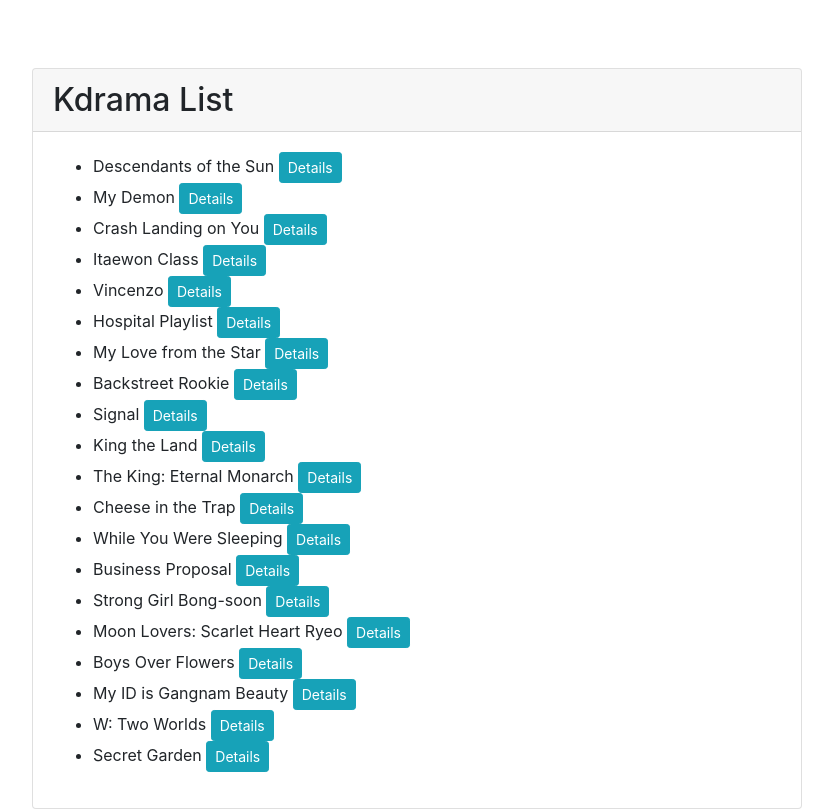
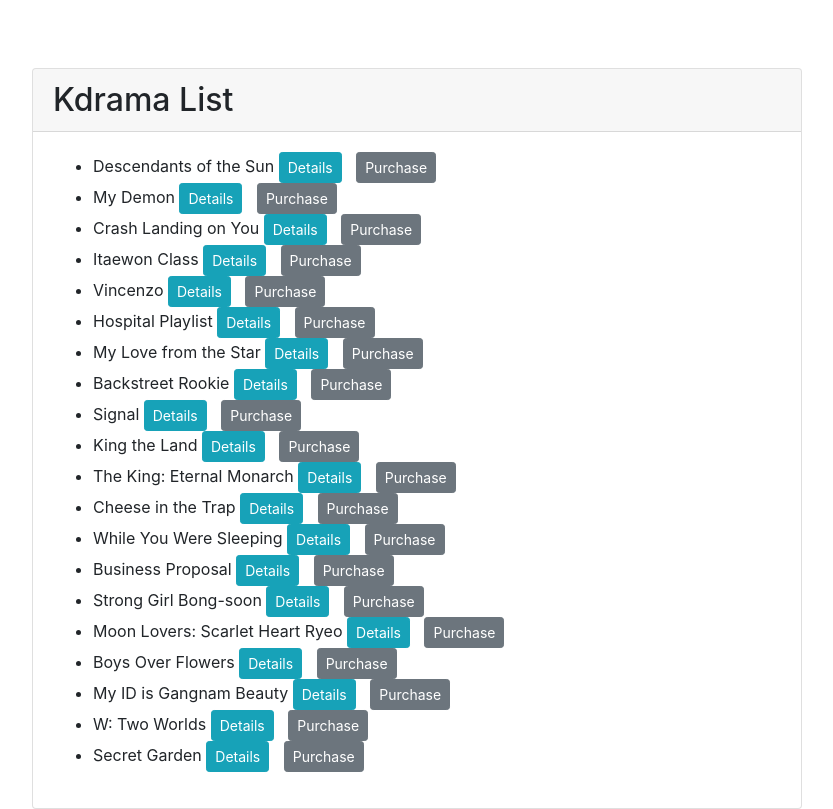
Before and after one commit to ChenxiLinIS/IS4460_Final, a Django app: page /kdrama/kdrama_list/ in a window 1280 px wide. Shown: the whole page, without its empty margins (223-1056 px from the left). Run offline with Django 5.2, Linux system fonts and the light colour scheme; a user stored in the database is signed in; data comes from the database, SQL or seed files in the repository; some libraries are stand-ins or nearby versions.

Commit message:
Update kdrama_list.html

```diff
--- a/final/kdrama/templates/kdrama/kdrama_list.html
+++ b/final/kdrama/templates/kdrama/kdrama_list.html
@@ -15,6 +15,7 @@
                     <li>{{ kdrama.title }}
 
                         <a href="{% url 'kdrama_details' kdrama_id=kdrama.pk %}" class="btn btn-info btn-sm">Details</a>
+                        <a href="{% url 'purchase' kdrama_id=kdrama.pk}"  class="btn btn-secondary btn-sm">Purchase</a>
 
                         {% if user_can_modify %}
 
```
